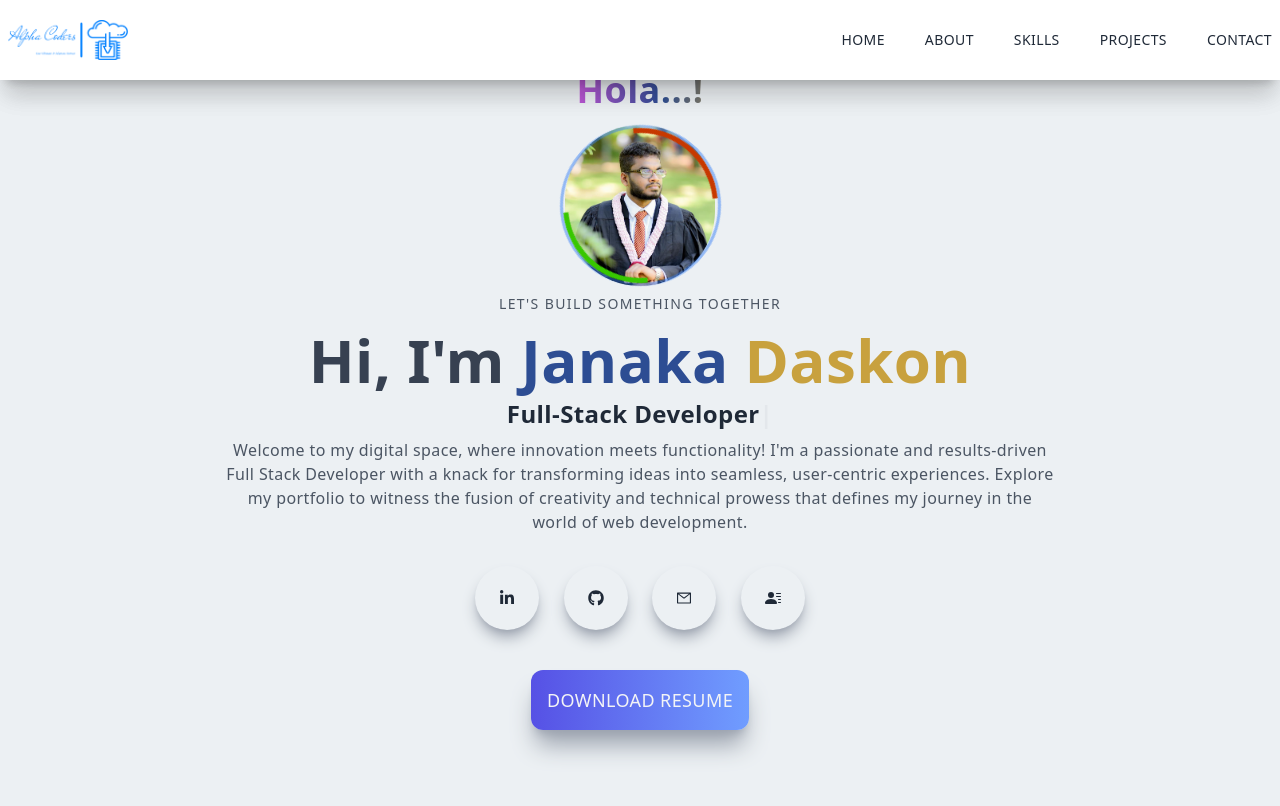
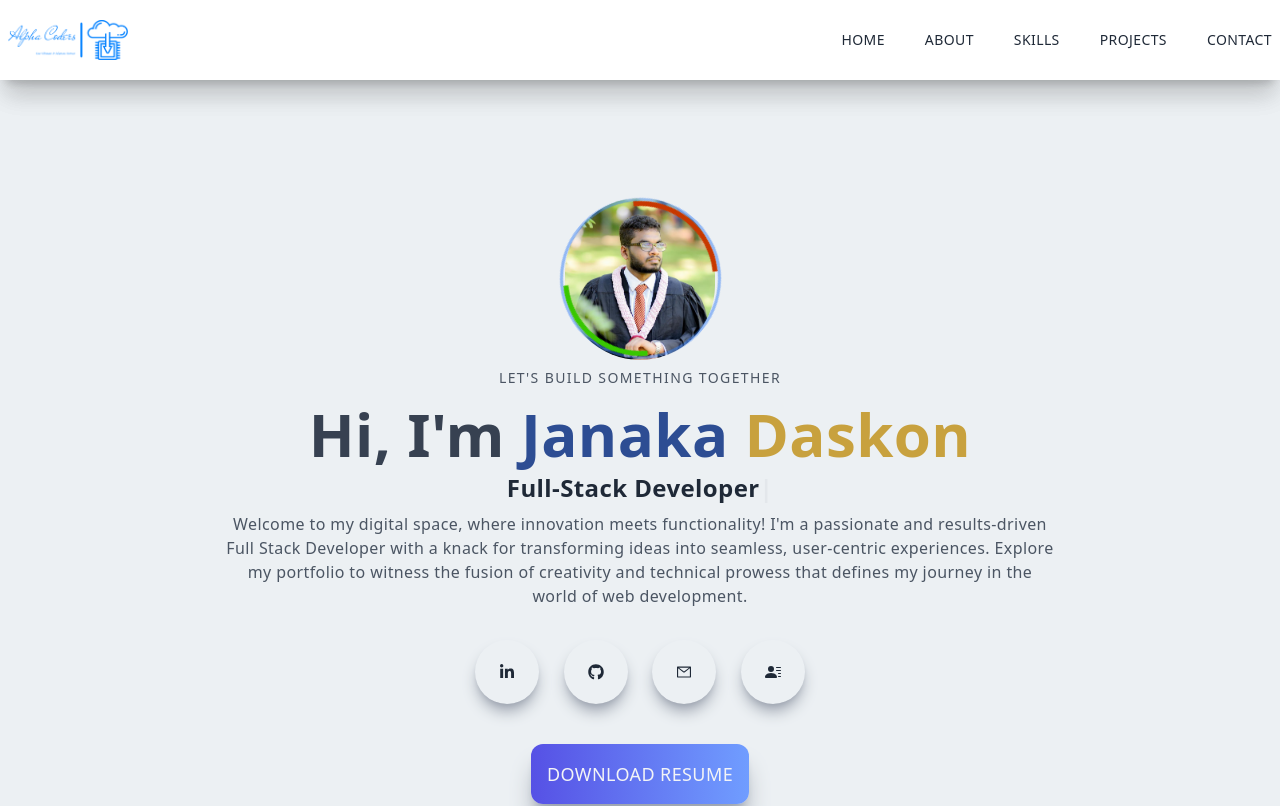
Before and after one commit to Janakadaskon/my_portfolio, a Next.js app in the folder portfolio/: page / in a window 1280 px wide. Shown: the top 806 px of the page. Built offline with nearby package versions, Linux system fonts and the light colour scheme.

Commit message:
make some changes

```diff
--- a/portfolio/components/Main.jsx
+++ b/portfolio/components/Main.jsx
@@ -26,8 +26,8 @@ const Main = () => {
   };
 
   return (
-    <div id= '/' className='w-full h-screen text-center '>
-        <div className='max-w-[1240px] w-full h-full mx-auto p-2 flex justify-center items-center'>
+    <div id= '/' className='w-full min-h-screen text-center z-1'>
+        <div className='max-w-[1240px] w-full h-full mx-auto p-2 flex justify-center items-center '>
             <div className='text-container'>
                 <div className='waivy'>
                 <div>
@@ -38,14 +38,14 @@ const Main = () => {
                 </div>
 
                 <div className='rounded-full flex justify-center items-center'>
-                    <div className='ring' style={{marginTop: '15px'}}/>
+                    <div className='ring' style={{marginTop: '150px'}}/>
                     <Image
                         src={Profile}
                         alt='/'
                         width='150'
                         height='150'
                         className='cursor-pointer rounded-full'
-                        style={{marginTop: '15px'}}
+                        style={{marginTop: '150px'}}
 
                     />
 
@@ -130,6 +130,7 @@ const Main = () => {
             .text-container{
                 max-width:100%;
                 padding: 0 20px;
+
             }
 
 
--- a/portfolio/components/Navbar.jsx
+++ b/portfolio/components/Navbar.jsx
@@ -86,7 +86,7 @@ const Navbar = () => {
               <p className='w-[85%] md:w-[90%] py-4'>Beyond the Bounderies</p>
             </div>
           </div>
-          <div className='py-4 flex flex-col'>
+          <div className='py-4 flex flex-col '>
             <ul className='uppercase'>
               <Link href='/' >
                 <li className='py-4 text-sm'>Home</li>
```
